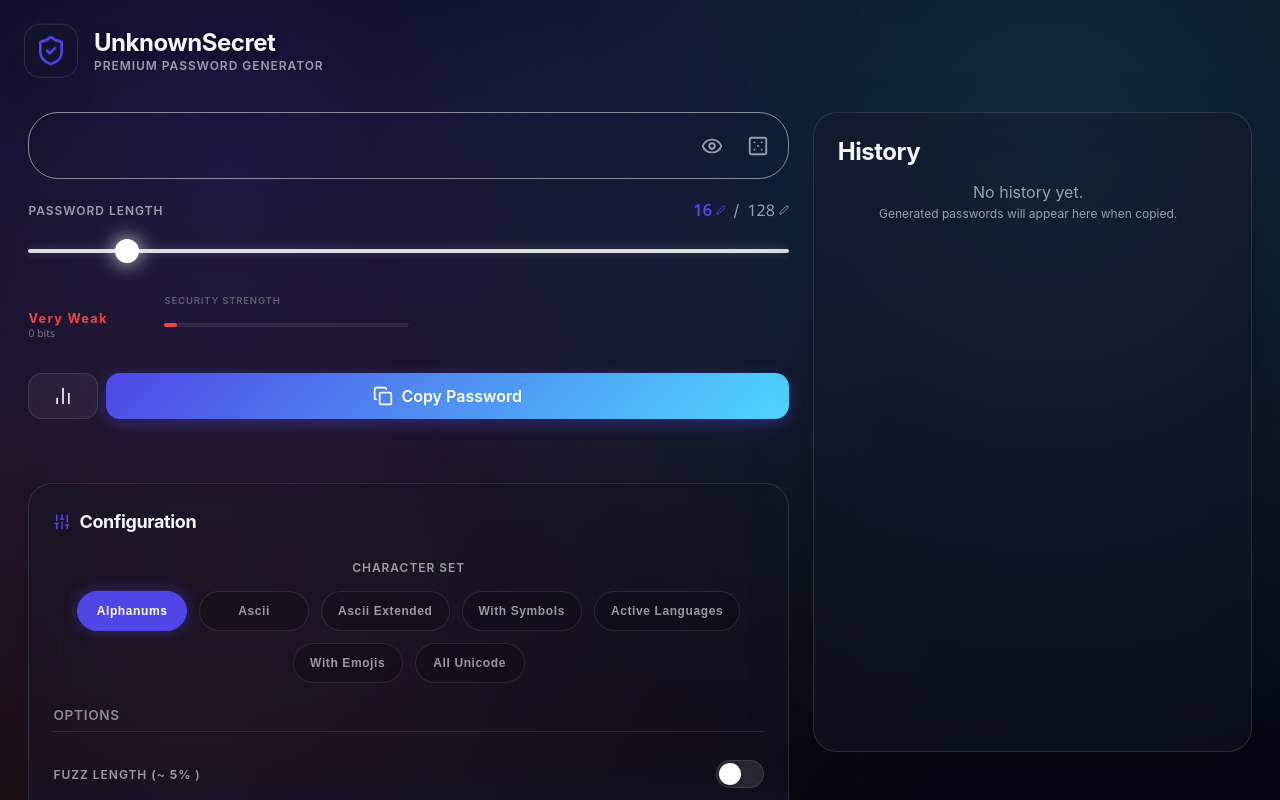
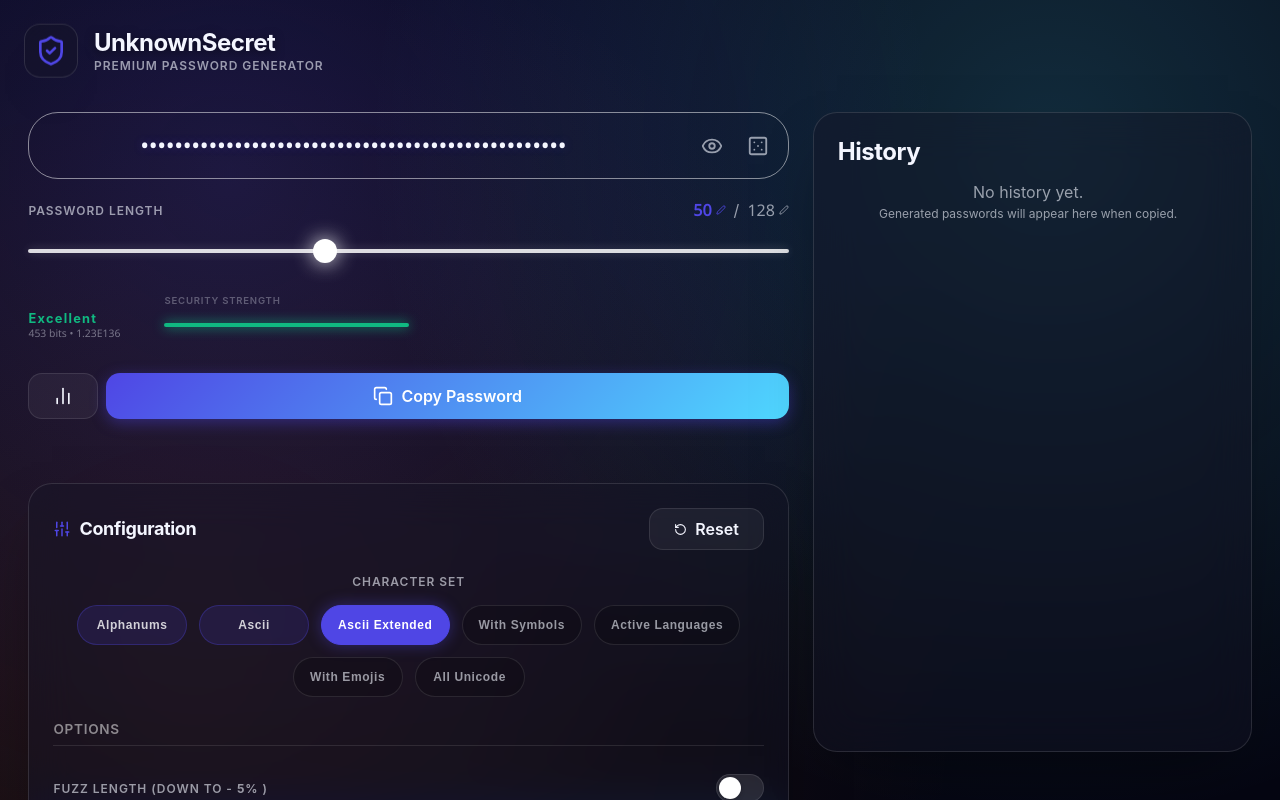
Before and after one commit to WireSwarm/UnknownSecret, a React (Vite) app: page / in a window 1280 px wide. Shown: the top 800 px of the page. Built offline with nearby package versions, Linux system fonts and the light colour scheme; a web font is replaced by a local one.

Commit message:
feat : reset config button

```diff
--- a/src/components/generator/GeneratorPanel.jsx
+++ b/src/components/generator/GeneratorPanel.jsx
@@ -1,5 +1,5 @@
 import React, { useState, useEffect, useMemo, useRef } from 'react';
-import { RefreshCw, Copy, Check, Eye, EyeOff, Dice5, ShieldAlert, Sparkles, Plus, Trash2, Save, ChevronDown, Sliders, TriangleAlert, Eraser, Edit2, Keyboard, BarChart2, Download, Upload, AlertCircle, X } from 'lucide-react';
+import { RefreshCw, Copy, Check, Eye, EyeOff, Dice5, ShieldAlert, Sparkles, Plus, Trash2, Save, ChevronDown, Sliders, TriangleAlert, Eraser, Edit2, Keyboard, BarChart2, Download, Upload, AlertCircle, X, RotateCcw } from 'lucide-react';
 import { GlassCard } from '../ui/GlassCard';
 import { Button } from '../ui/Button';
 import { Input } from '../ui/Input';
@@ -17,8 +17,8 @@ export function GeneratorPanel({ onCopyPassword }) {
     // Default configuration reference
     // A Global Option is an option available for all charsets.
     const DEFAULT_CONFIG = {
-        length: 16,
-        tokens: ['ascii'],
+        length: 50,
+        tokens: ['ascii_extended'],
         exclude: '',
         include: '',
         ensureCommon: true,
@@ -28,9 +28,7 @@ export function GeneratorPanel({ onCopyPassword }) {
         ensureMinAscii: false,
         minAsciiPercent: 5,
         customCharset: '',
-        standardCharsetDisabled: true,
-        customCharset: '',
-        standardCharsetDisabled: true,
+        standardCharsetDisabled: false,
         customWeight: 0,
         isPostQuantum: false
     };
@@ -68,7 +66,7 @@ export function GeneratorPanel({ onCopyPassword }) {
                 return parsed.activeSet || 'alphanums';
             }
         } catch (e) { }
-        return 'alphanums';
+        return 'ascii_extended';
     });
 
     // Presets State
@@ -450,6 +448,12 @@ export function GeneratorPanel({ onCopyPassword }) {
             setActivePresetId(null);
             setClearConfirmLevel(0);
         }
+    };
+
+    const handleResetConfig = () => {
+        setConfig(DEFAULT_CONFIG);
+        setActiveSet('ascii_extended');
+        setActivePresetId(null);
     };
 
     const fileInputRef = useRef(null);
@@ -876,10 +880,22 @@ export function GeneratorPanel({ onCopyPassword }) {
                 <div className="flex flex-col gap-6" id="config-section">
 
                     {/* Configuration Title */}
-                    <h3 className="text-lg font-bold flex items-center gap-2">
-                        <Sliders size={18} className="text-primary" />
-                        Configuration
-                    </h3>
+                    {/* Configuration Title & Reset */}
+                    <div className="flex justify-between items-center">
+                        <h3 className="text-lg font-bold flex items-center gap-2">
+                            <Sliders size={18} className="text-primary" />
+                            Configuration
+                        </h3>
+                        <Button
+                            variant="ghost"
+                            onClick={handleResetConfig}
+                            className="px-2 py-1 text-xs h-7 text-muted hover:text-primary transition-colors"
+                            title="Reset to default configuration"
+                        >
+                            <RotateCcw size={13} className="mr-1.5" />
+                            Reset
+                        </Button>
+                    </div>
 
                     {/* Character Sets with inclusion highlighting */}
                     <div>
@@ -978,7 +994,7 @@ export function GeneratorPanel({ onCopyPassword }) {
                                     }}
                                     label={
                                         <span className="flex items-center gap-1">
-                                            Fuzz Length (~
+                                            Fuzz Length (down to -
                                             {isEditingPercent ? (
                                                 <input
                                                     autoFocus
```
